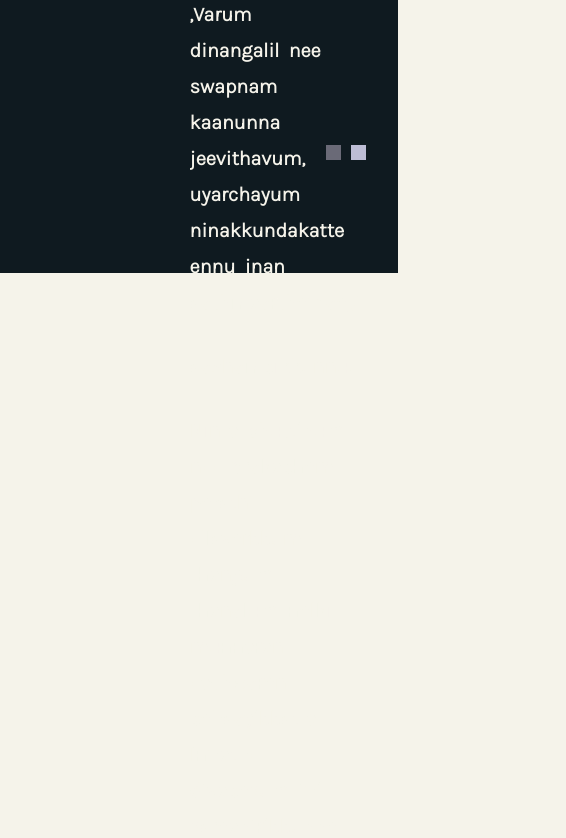
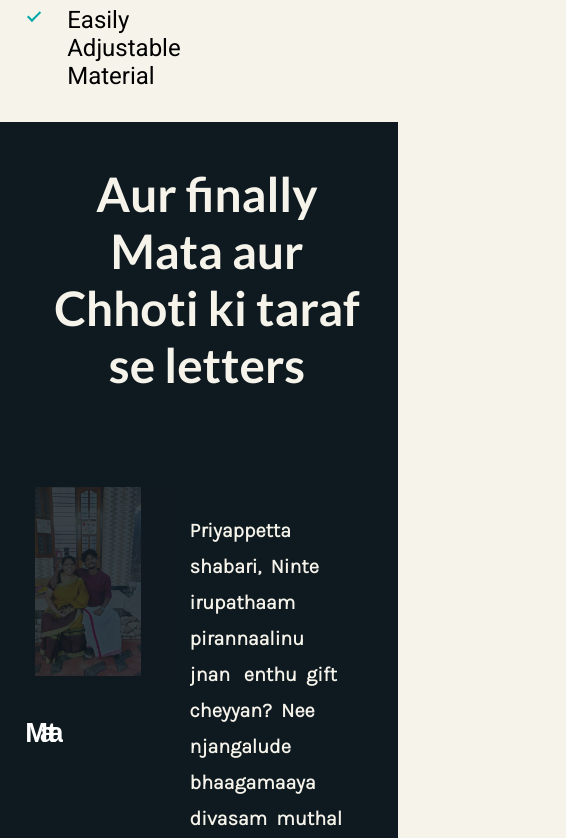
Before and after one commit to Adarshkumar03/shopping-cart, a React (Create React App) app: page / in a window 390 px wide. Shown: the part 5886-6724 px from the top of the page, 566 px wide, since content can reach past the window. Built offline with nearby package versions, Linux system fonts and the light colour scheme.

Commit message:
birthday-site almo fin

```diff
--- a/src/Letters.js
+++ b/src/Letters.js
@@ -83,8 +83,8 @@ let intervalF = setInterval(slider.nextSlide, interval);
 slider.init();
     },[])
     return <section className="letters">
+        <div class="content-width">
         <h1>Aur finally Mata aur Chhoti ki taraf se letters</h1>
-        <div class="content-width">
   <div class="slideshow">
     <div class="slideshow-items">
       <div class="item">
--- a/src/style.css
+++ b/src/style.css
@@ -120,11 +120,7 @@ section{
     background-color: #0F1A20;
 }
 
-@media screen and (max-width: 480px) {
-  .timeline {
-    height:50rem;
-  }
-}
+
 
 .timeline h1, .letters h1{
     font-size: clamp(0.75rem, 4vw + 2rem, 3rem);
@@ -197,6 +193,12 @@ section{
   .letters{
     background-color: #0F1A20;
     height: max-content;
+  }
+
+  @media screen and (max-width: 480px) {
+    .letters {
+      height:50rem;
+    }
   }
 
   .letters h1{
```
